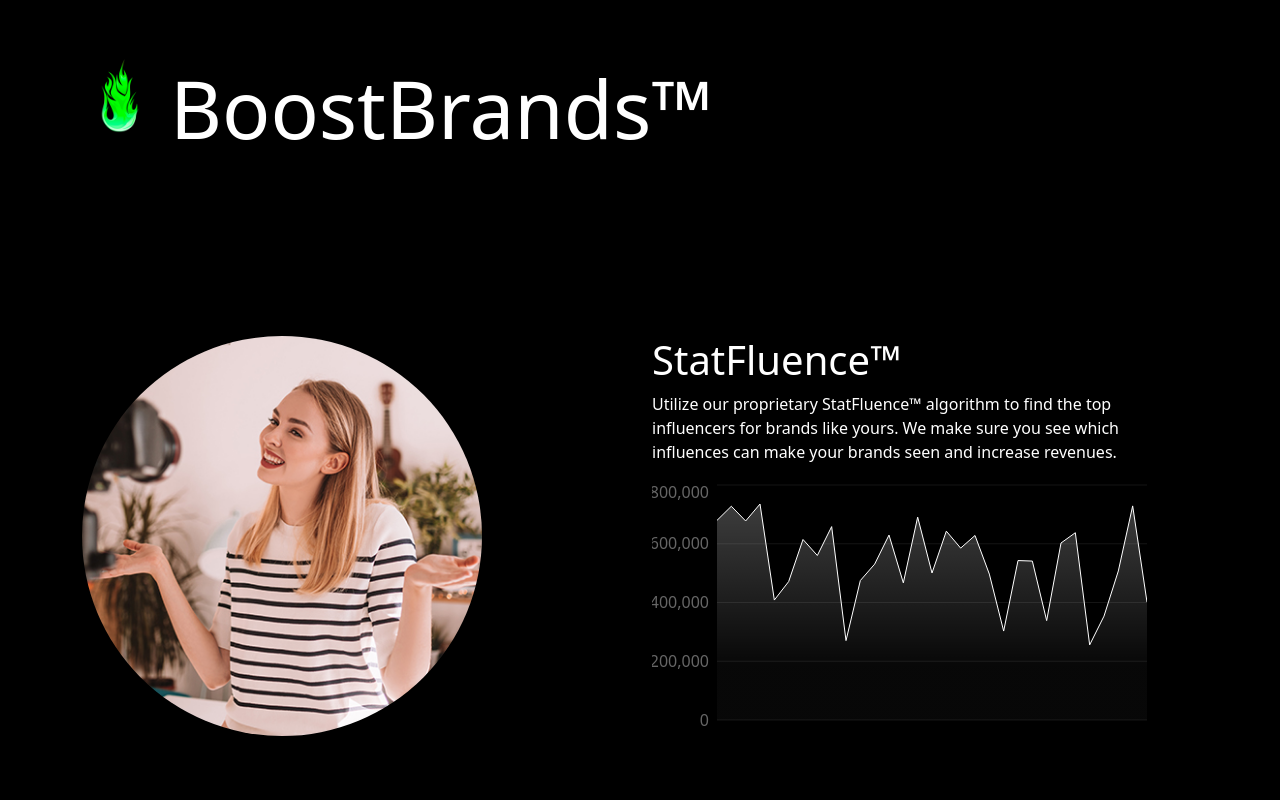
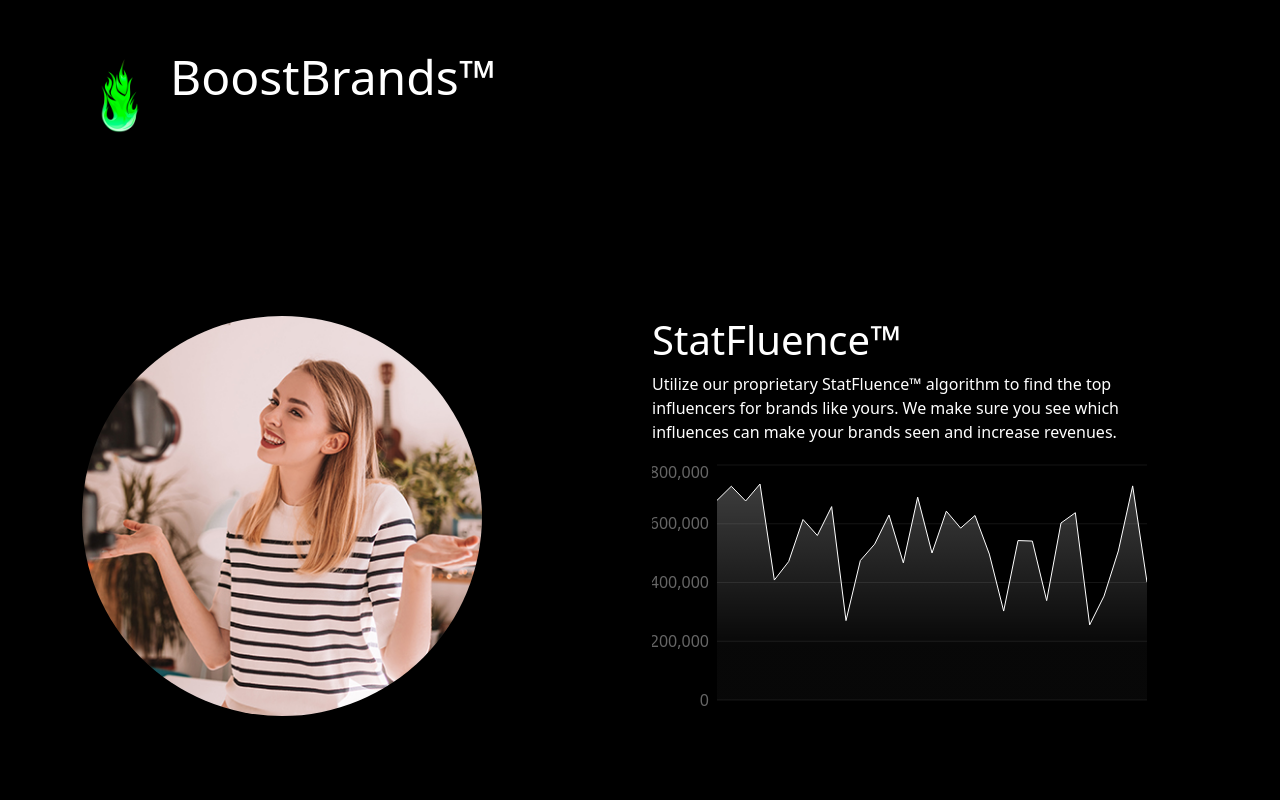
Before and after one commit to rrmangum/OuterEdge_Hackathon, a React (Create React App) app in the folder my-app/: page / in a window 1280 px wide. Shown: the top 800 px of the page. Built offline with nearby package versions, Linux system fonts and the light colour scheme.

Commit message:
patrick figure it out

```diff
--- a/my-app/package.json
+++ b/my-app/package.json
@@ -14,12 +14,12 @@
     "react-bootstrap": "^2.7.2",
     "react-dom": "^18.2.0",
     "react-icons": "^4.8.0",
-    "react-loki": "^1.2.0",
     "react-redux": "^8.0.5",
     "react-router-dom": "^6.9.0",
     "react-scripts": "5.0.1",
     "recharts": "^2.5.0",
-    "web-vitals": "^2.1.0"
+    "web-vitals": "^2.1.0",
+    "web3": "^1.8.2"
   },
   "scripts": {
     "start": "react-scripts start",
--- a/my-app/src/components/landing/Title.jsx
+++ b/my-app/src/components/landing/Title.jsx
@@ -1,5 +1,4 @@
 import React from "react";
-import Loki from "react-loki";
 import { Container, Row, Col, Image } from "react-bootstrap";
 import { CompanyName } from "../../assets/content/content";
 import logo from "../../assets/images/logos/green-flame.png";
@@ -14,7 +13,7 @@ export default function Title() {
             <Image src={logo} alt="logo" className="landing-logo" />
           </Col>
           <Col className="px-0 mx-0">
-            <div className="text-white landing-title">{CompanyName}&trade;</div>
+            <div className="text-white display-5">{CompanyName}&trade;</div>
           </Col>
         </Row>
       </Container>
--- a/my-app/src/components/landing/landing.css
+++ b/my-app/src/components/landing/landing.css
@@ -1,7 +1,3 @@
-  .landing-title {
-    font-size: 5rem
-  }
-
   .landing-logo {
     height: 100px;
     width: 100px;
```
Also changed, not shown: my-app/src/layouts/Default.jsx (deleted, +0 -31 lines), 1 other file (tests, documents, lock files or other folders).
